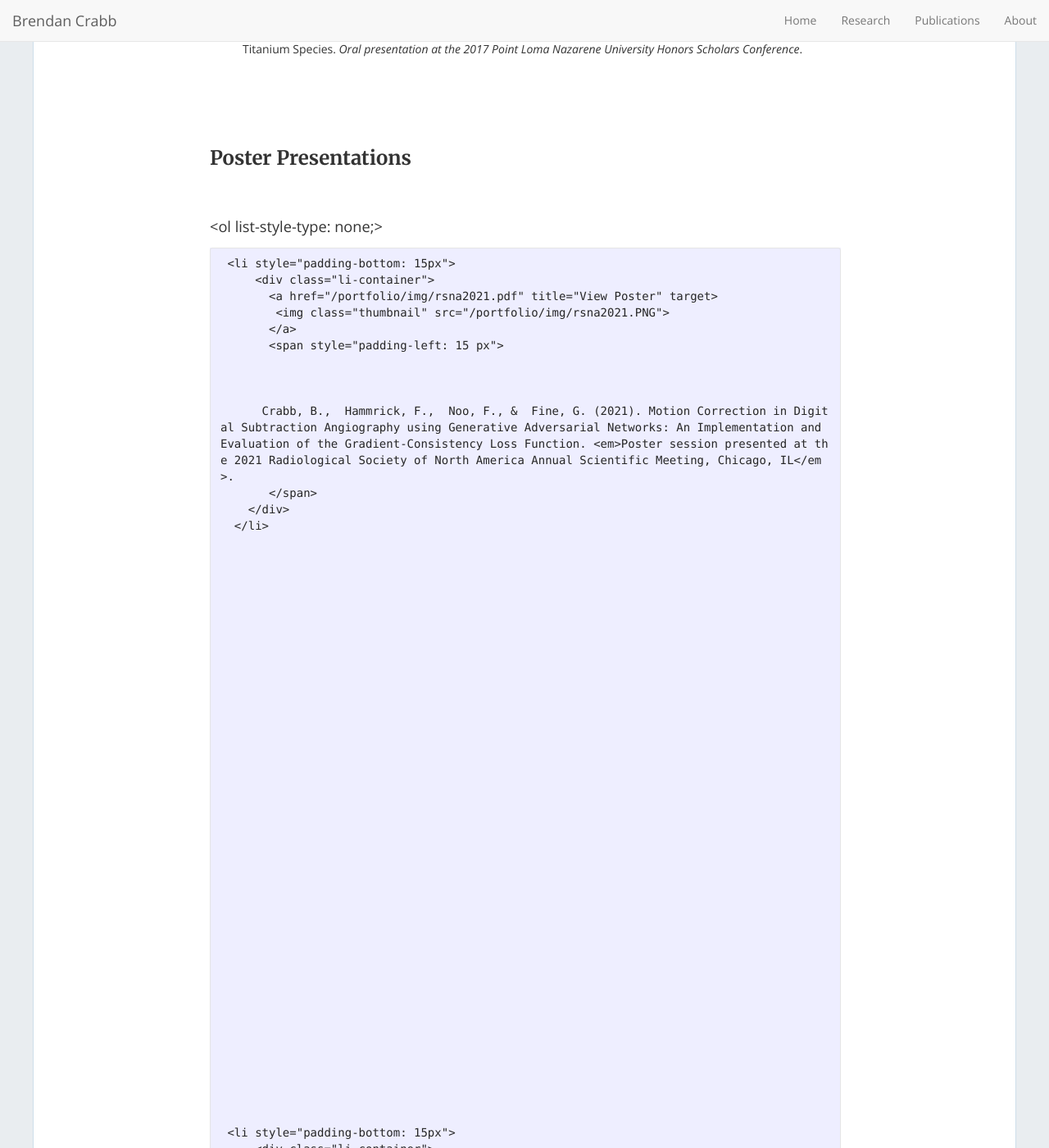
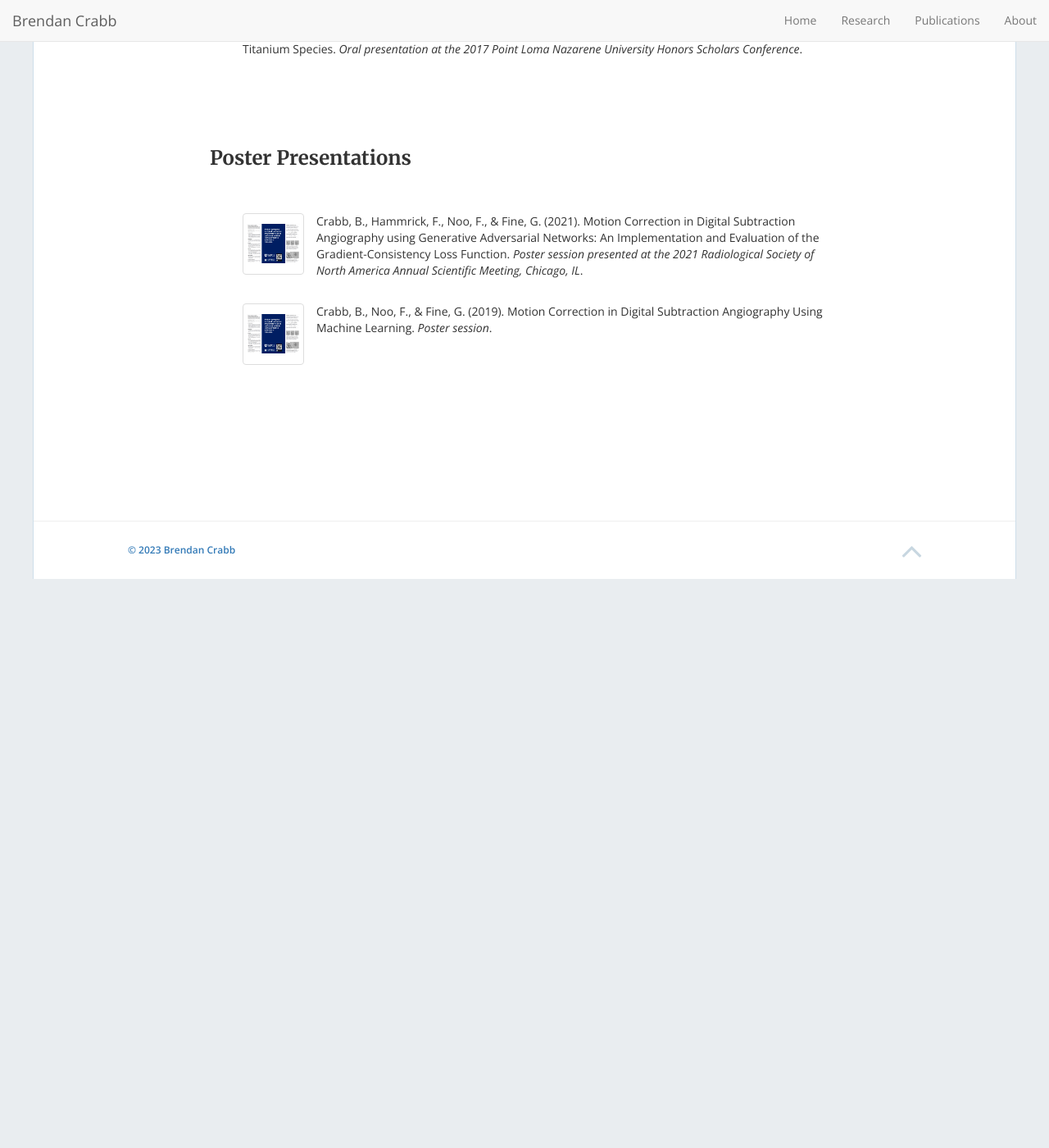
Before and after one commit to btcrabb/portfolio, a Jekyll site: the page built from docs/publications.md, in a window 1280 px wide and 1400 px high, scrolled down 1746 px. Shown: the whole window at 82% size. Built offline with Jekyll 4.4.1, drawn with Linux system fonts in a browser that asks for light colours; nearby versions of some CDN libraries; after the commit the page ends 2452 px from its top, so only the background shows below that; some of the changed text lies outside the part shown.

Commit message:
Update posters.html

```diff
--- a/docs/_includes/posters.html
+++ b/docs/_includes/posters.html
@@ -25,7 +25,7 @@
 {% assign counter = 0 %}
 
 
-<ol list-style-type: none;>
+<ol style="list-style-type: none">
 {% for citation in pub_list %}
   {% if include.venue %}
     {% assign publication = citation.Publication | downcase %}
```
